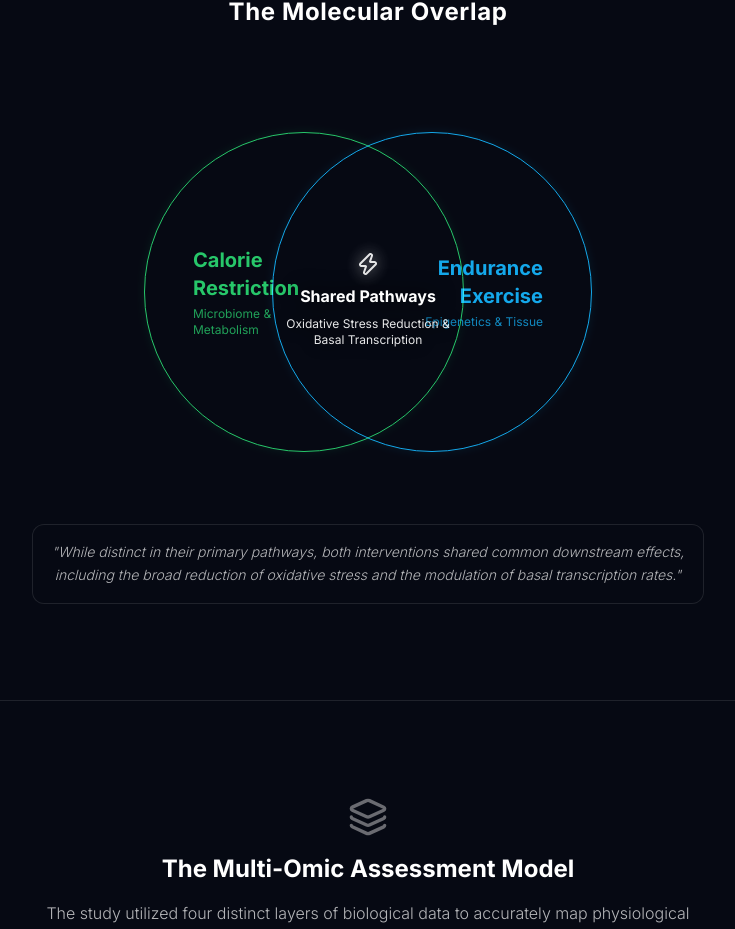
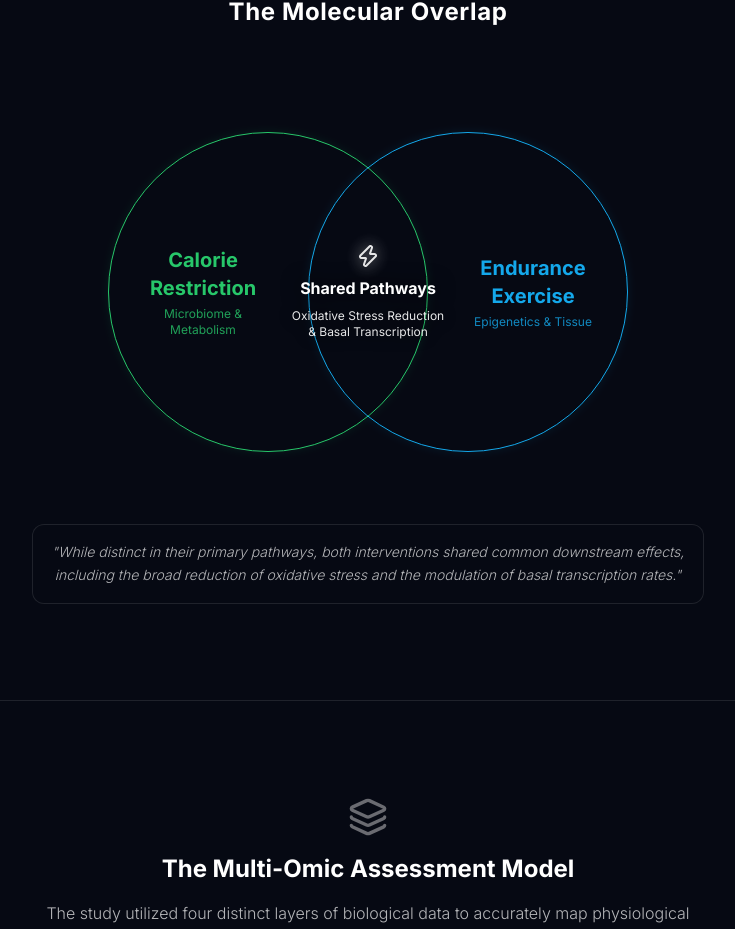
Before and after one commit to Kylen-McClintock/levl-research-paper-summary-engine, a React (Vite) app: page /diet-vs-exercise-aging in a window 1280 px wide. Shown: the part 2435-3364 px from the top of the page, without its empty margins (272-1007 px from the left). Built offline with nearby package versions, Linux system fonts and the light colour scheme.

Commit message:
fix: Absolute positioning for Venn diagram text labels

```diff
--- a/src/CrExWebpage.tsx
+++ b/src/CrExWebpage.tsx
@@ -204,24 +204,24 @@ export const CrExWebpage = () => {
 
           <div className="relative h-[300px] md:h-[400px] flex items-center justify-center overflow-visible">
             {/* Left Circle (Green - Diet) */}
-            <div className="absolute left-[10%] md:left-[25%] w-[220px] h-[220px] md:w-[320px] md:h-[320px] rounded-full border border-green border-opacity-50 bg-green-500 bg-opacity-10 mix-blend-screen flex items-center justify-start pl-8 md:pl-12 shadow-[0_0_50px_rgba(34,197,94,0.15)] transition-transform hover:scale-105 hover:bg-opacity-20 z-10">
-              <div className="text-left w-24 md:w-32">
+            <div className="absolute w-[220px] h-[220px] md:w-[320px] md:h-[320px] rounded-full border border-green border-opacity-50 bg-green-500 bg-opacity-10 mix-blend-screen flex items-center shadow-[0_0_50px_rgba(34,197,94,0.15)] transition-transform hover:scale-105 hover:bg-opacity-20 z-10 -translate-x-[60px] md:-translate-x-[100px]">
+              <div className="text-center absolute left-[15px] md:left-[30px] top-1/2 -translate-y-1/2 w-24 md:w-32">
                 <span className="block text-green font-bold text-lg md:text-xl mb-1">Calorie<br/>Restriction</span>
                 <span className="text-[10px] md:text-xs text-green opacity-80 leading-tight block">Microbiome & Metabolism</span>
               </div>
             </div>
 
             {/* Right Circle (Cyan - Exercise) */}
-            <div className="absolute right-[10%] md:right-[25%] w-[220px] h-[220px] md:w-[320px] md:h-[320px] rounded-full border border-cyan border-opacity-50 bg-cyan-500 bg-opacity-10 mix-blend-screen flex items-center justify-end pr-8 md:pr-12 shadow-[0_0_50px_rgba(14,165,233,0.15)] transition-transform hover:scale-105 hover:bg-opacity-20 z-10">
-              <div className="text-right w-24 md:w-32">
+            <div className="absolute w-[220px] h-[220px] md:w-[320px] md:h-[320px] rounded-full border border-cyan border-opacity-50 bg-cyan-500 bg-opacity-10 mix-blend-screen flex items-center shadow-[0_0_50px_rgba(14,165,233,0.15)] transition-transform hover:scale-105 hover:bg-opacity-20 z-10 translate-x-[60px] md:translate-x-[100px]">
+              <div className="text-center absolute right-[15px] md:right-[30px] top-1/2 -translate-y-1/2 w-24 md:w-32">
                 <span className="block text-cyan font-bold text-lg md:text-xl mb-1">Endurance<br/>Exercise</span>
                 <span className="text-[10px] md:text-xs text-cyan opacity-80 leading-tight block">Epigenetics & Tissue</span>
               </div>
             </div>
 
             {/* Center Overlap Text */}
-            <div className="relative z-20 text-center w-[120px] md:w-[180px] pointer-events-none mt-4">
-               <Zap className="w-6 h-6 text-white mx-auto mb-2 opacity-90 drop-shadow-[0_0_8px_rgba(255,255,255,0.8)]" />
+            <div className="absolute top-1/2 left-1/2 -translate-x-1/2 -translate-y-1/2 z-20 text-center w-[120px] md:w-[160px] pointer-events-none">
+               <Zap className="w-5 h-5 md:w-6 md:h-6 text-white mx-auto mb-2 opacity-90 drop-shadow-[0_0_8px_rgba(255,255,255,0.8)]" />
                <span className="block text-white font-bold text-sm md:text-base mb-2 drop-shadow-[0_0_10px_rgba(0,0,0,1)]">Shared Pathways</span>
                <span className="text-[10px] md:text-xs text-white opacity-90 leading-tight block drop-shadow-[0_0_8px_rgba(0,0,0,1)]">Oxidative Stress Reduction & Basal Transcription</span>
             </div>
```
